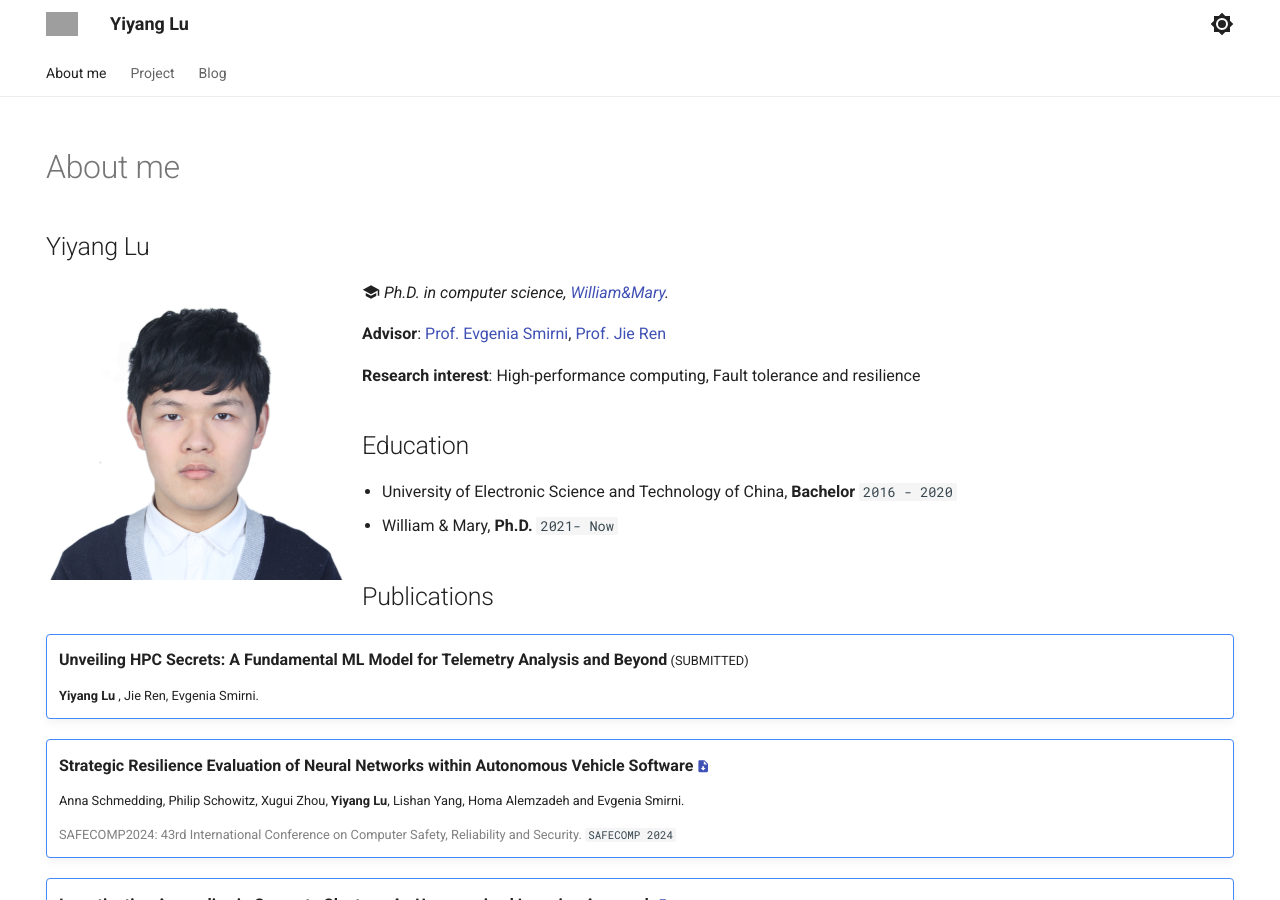
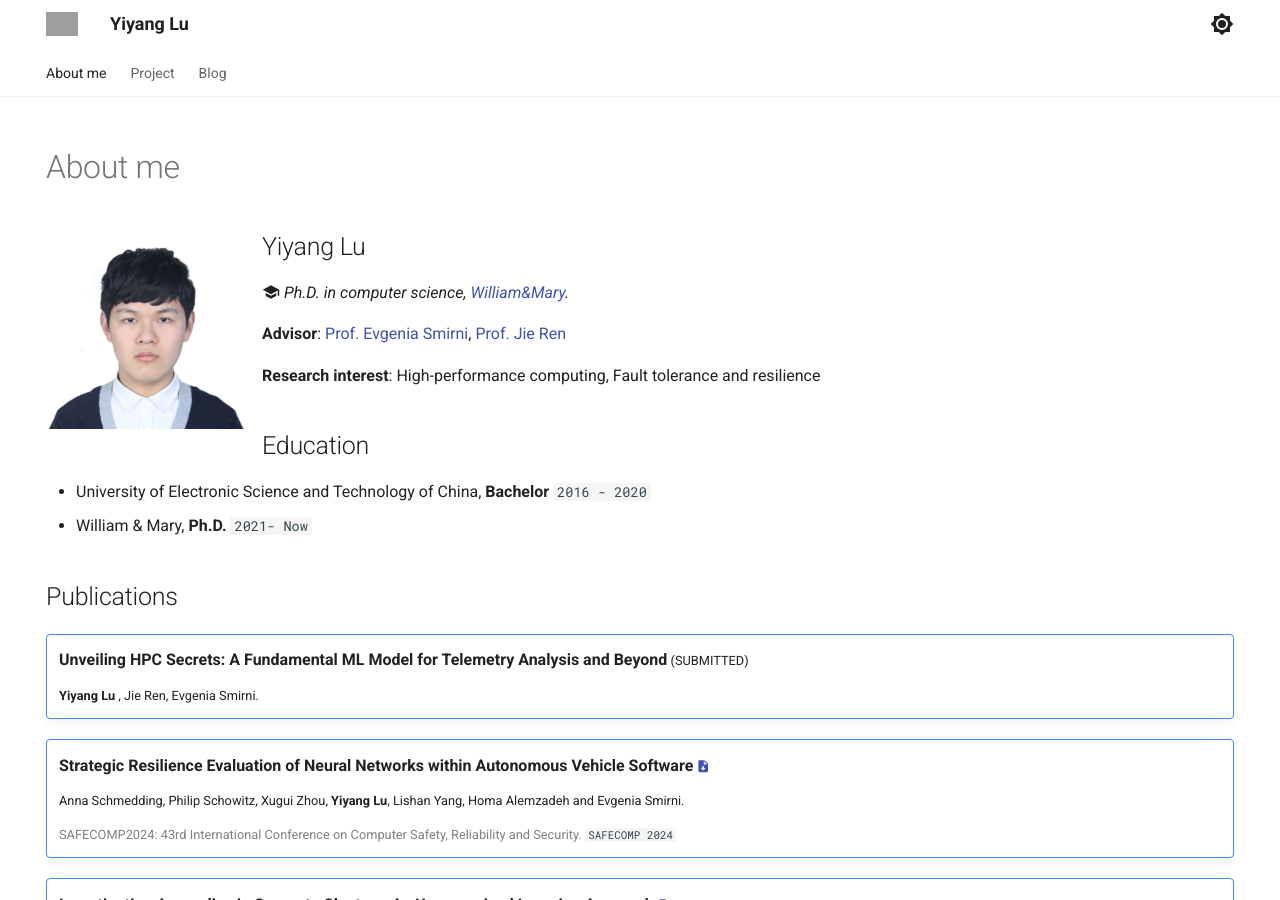
Before and after one commit to YiyangLu/yiyanglu.github.io, an MkDocs documentation site: the page built from docs/index.md, in a window 1280 px wide and 900 px high. Built offline with MkDocs 1.6.1 and Material for MkDocs 9.7.7, drawn with Linux system fonts in a browser that asks for light colours; grey boxes are pictures that could not be loaded.

```diff
--- a/docs/index.md
+++ b/docs/index.md
@@ -9,8 +9,8 @@
 
 # About me
 
+![portrait](assets/me.jpg){width="200", align=left}
 ## Yiyang Lu
-![portrait](assets/me.jpg){width="300", align=left}
 <!-- ![portrait](assets/me.jpg){width="200px",align=left }  -->
 <!-- <img width="15%" style="float: right;"  src="assets/me.jpg"/> -->
 
```
